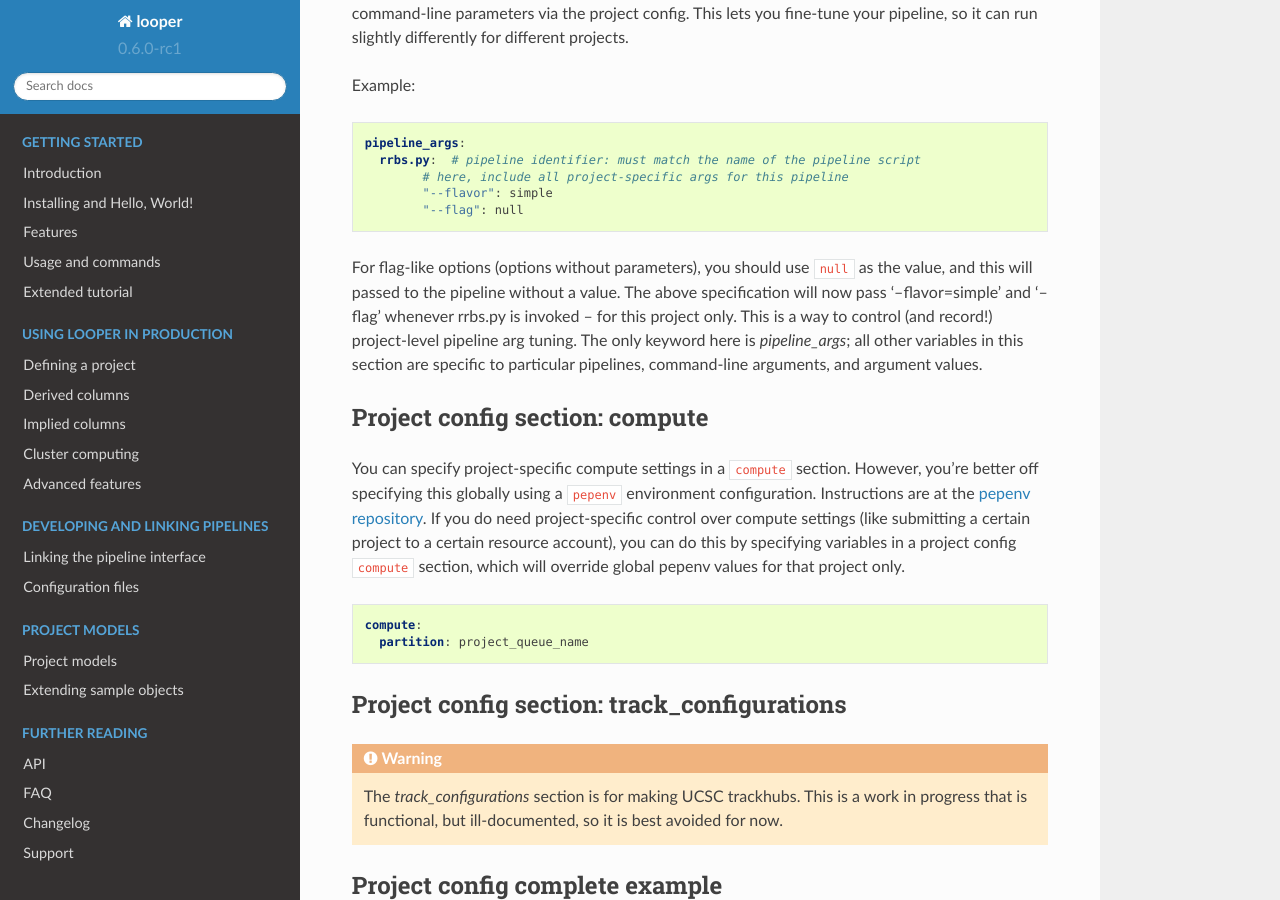
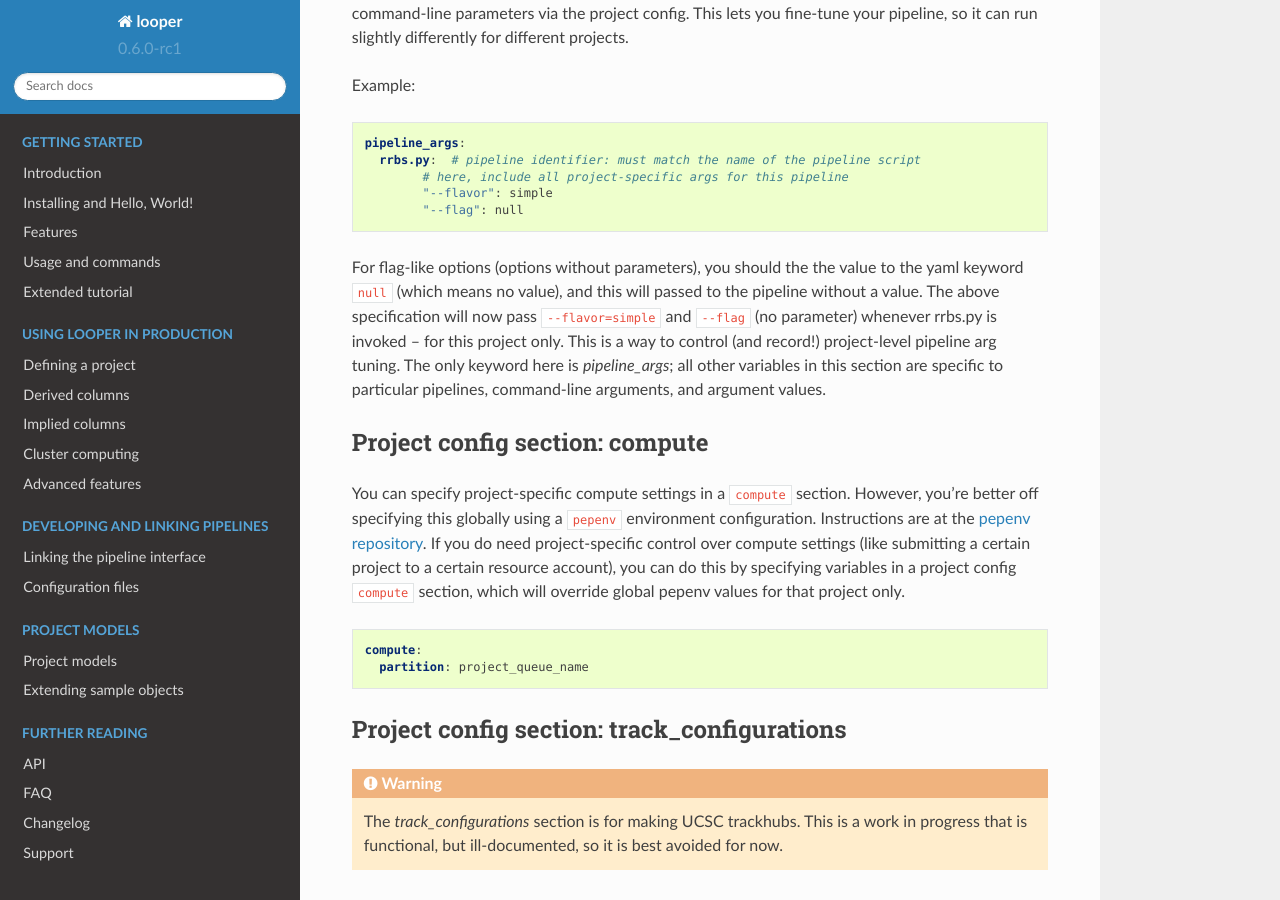
Before and after one commit to pepkit/peppy, a Sphinx documentation site: the page built from doc/source/project-config.rst, in a window 1280 px wide and 900 px high, scrolled down 2712 px. Built offline with Sphinx 7.4.7 and the Read the Docs theme 2.0.0, drawn with Linux system fonts in a browser that asks for light colours.

Commit message:
Further clarity

```diff
--- a/doc/source/project-config.rst
+++ b/doc/source/project-config.rst
@@ -124,7 +124,7 @@
 		"--flag": null
 
 
-For flag-like options (options without parameters), you should use ``null`` as the value, and this will passed to the pipeline without a value. The above specification will now pass '--flavor=simple' and '--flag' whenever rrbs.py is invoked -- for this project only. This is a way to control (and record!) project-level pipeline arg tuning. The only keyword here is `pipeline_args`; all other variables in this section are specific to particular pipelines, command-line arguments, and argument values.
+For flag-like options (options without parameters), you should the the value to the yaml keyword ``null`` (which means no value), and this will passed to the pipeline without a value. The above specification will now pass ``--flavor=simple`` and ``--flag`` (no parameter) whenever rrbs.py is invoked -- for this project only. This is a way to control (and record!) project-level pipeline arg tuning. The only keyword here is `pipeline_args`; all other variables in this section are specific to particular pipelines, command-line arguments, and argument values.
 
 
 Project config section: compute
```
